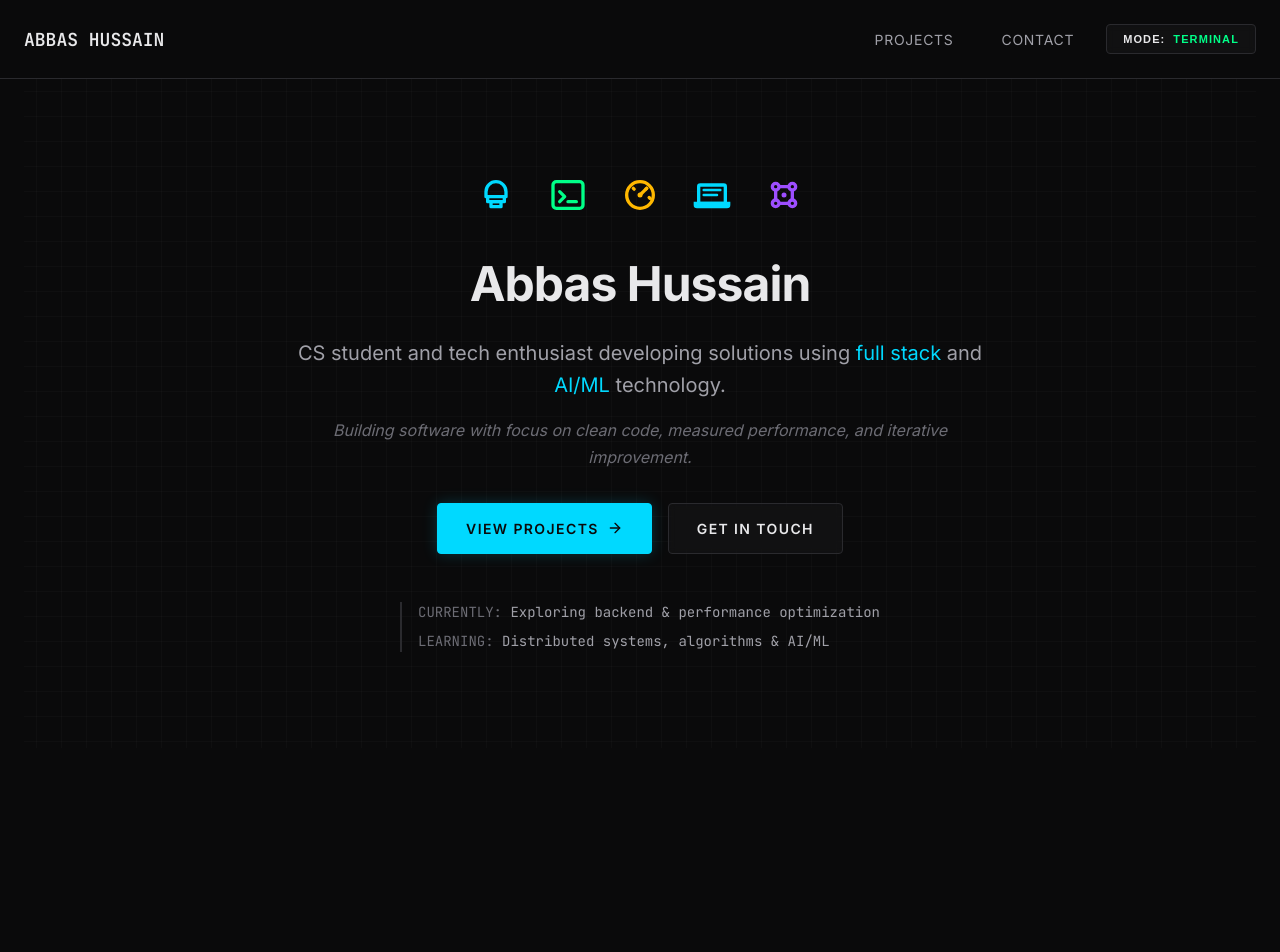
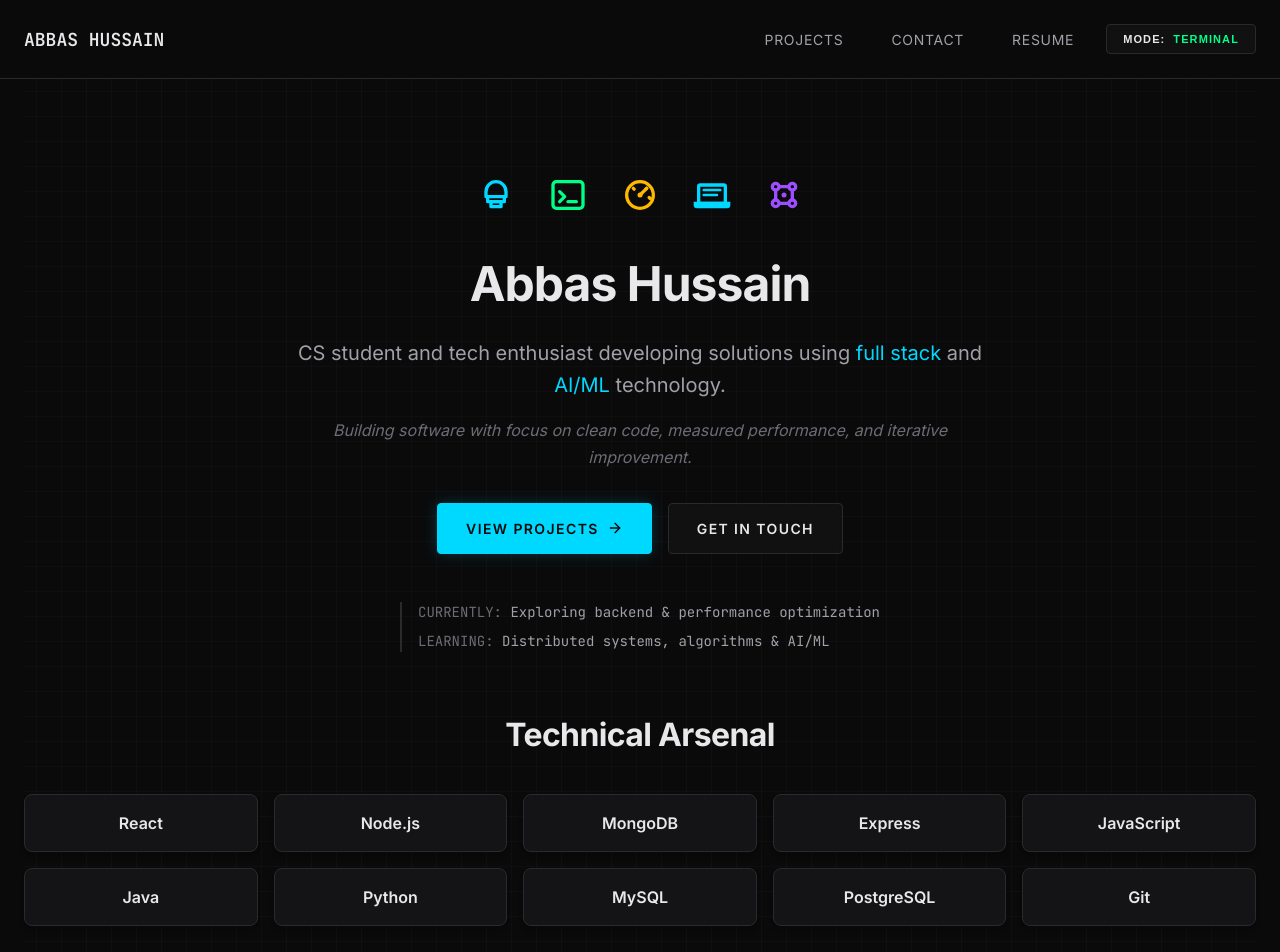
Before and after one commit to Abbas-Hussain-byte/my_portfolio, a React (Vite) app in the folder client/: page / in a window 1280 px wide. Shown: the top 952 px of the page. Before the commit the page ends 800 px from the top, so only its background shows below. Built offline with nearby package versions, Linux system fonts and the light colour scheme.

Commit message:
added tech skills

```diff
--- a/client/src/components/F1Animations.jsx
+++ b/client/src/components/F1Animations.jsx
@@ -113,8 +113,8 @@ export const TelemetryDashboard = ({ size = 100 }) => (
 
             <g transform="translate(58, 35)">
                 {/* Central Data Display */}
-                <text x="17" y="20" fill="var(--text-primary)" fontSize="14" fontWeight="bold" textAnchor="middle">246</text>
-                <text x="17" y="32" fill="var(--text-tertiary)" fontSize="8" textAnchor="middle">KPH</text>
+                <text x="17" y="20" fill="var(--text-primary)" fontSize="14" fontWeight="bold" textAnchor="middle">12+</text>
+                <text x="17" y="32" fill="var(--text-tertiary)" fontSize="7" textAnchor="middle">PROJECTS</text>
             </g>
 
             <g transform="translate(93, 35)">
--- a/client/src/components/Navigation.jsx
+++ b/client/src/components/Navigation.jsx
@@ -41,6 +41,7 @@ function Navigation() {
                     <ul className="nav-links">
                         <li><Link to="/projects" className={isActive('/projects')}>Projects</Link></li>
                         <li><Link to="/contact" className={isActive('/contact')}>Contact</Link></li>
+                        <li><a href="/resume.pdf" download className="nav-link">Resume</a></li>
                     </ul>
                     <button
                         onClick={toggleTheme}
--- a/client/src/pages/Home.jsx
+++ b/client/src/pages/Home.jsx
@@ -131,6 +131,64 @@ function Home() {
                         <span style={{ color: 'var(--text-secondary)' }}>Distributed systems, algorithms & AI/ML</span>
                     </div>
                 </motion.div>
+
+                {/* Skills Section */}
+                <motion.div
+                    variants={itemVariants}
+                    style={{
+                        marginTop: '64px',
+                        width: '100%'
+                    }}
+                >
+                    <h3 style={{ textAlign: 'center', marginBottom: '40px', color: 'var(--text-primary)', fontSize: '32px', fontWeight: 'bold', letterSpacing: '-0.02em' }}>Technical Arsenal</h3>
+                    <motion.div
+                        className="skills-grid"
+                        variants={{
+                            hidden: { opacity: 0 },
+                            visible: {
+                                opacity: 1,
+                                transition: {
+                                    staggerChildren: 0.08,
+                                    delayChildren: 0.2
+                                }
+                            }
+                        }}
+                        initial="hidden"
+                        whileInView="visible"
+                        viewport={{ once: true, margin: "-100px" }}
+                    >
+                        {['React', 'Node.js', 'MongoDB', 'Express', 'JavaScript', 'Java', 'Python', 'MySQL', 'PostgreSQL', 'Git'].map((skill) => (
+                            <motion.div
+                                key={skill}
+                                className="skill-card"
+                                variants={{
+                                    hidden: { y: 30, opacity: 0, scale: 0.9 },
+                                    visible: {
+                                        y: 0,
+                                        opacity: 1,
+                                        scale: 1,
+                                        transition: {
+                                            type: "spring",
+                                            stiffness: 40,
+                                            damping: 10,
+                                            mass: 1
+                                        }
+                                    }
+                                }}
+                                whileHover={{
+                                    scale: 1.05,
+                                    y: -5,
+                                    transition: { duration: 0.2, ease: "easeOut" },
+                                    boxShadow: "0 10px 30px -10px rgba(0, 217, 255, 0.4)",
+                                    borderColor: "var(--accent-primary)"
+                                }}
+                                whileTap={{ scale: 0.98 }}
+                            >
+                                <span style={{ fontWeight: 600, color: 'var(--text-primary)' }}>{skill}</span>
+                            </motion.div>
+                        ))}
+                    </motion.div>
+                </motion.div>
             </motion.section>
         </div >
     )
--- a/client/src/pages/Projects.jsx
+++ b/client/src/pages/Projects.jsx
@@ -1,4 +1,6 @@
+import { useState } from 'react'
 import { motion } from 'framer-motion'
+import { ArrowRight } from 'lucide-react'
 import ProjectCard from '../components/ProjectCard'
 import { projectsData } from '../data/projects'
 import { RacingFlag, Speedometer, Database } from '../components/TechIcons'
@@ -25,6 +27,8 @@ const itemVariants = {
 }
 
 function Projects() {
+    const [activeTab, setActiveTab] = useState('projects')
+
     return (
         <div className="container">
             <motion.section
@@ -56,6 +60,22 @@ function Projects() {
                     </motion.p>
                 </div>
 
+                <div style={{ display: 'flex', gap: '16px', marginBottom: '32px' }}>
+                    <button
+                        className={`btn ${activeTab === 'projects' ? 'btn-primary' : 'btn-secondary'}`}
+                        onClick={() => setActiveTab('projects')}
+                    >
+                        Projects
+                    </button>
+                    <button
+                        className={`btn ${activeTab === 'stats' ? 'btn-primary' : 'btn-secondary'}`}
+                        onClick={() => setActiveTab('stats')}
+                    >
+                        Problem Solving
+                    </button>
+                </div>
+
+                {activeTab === 'projects' ? (
                     <motion.div variants={containerVariants} className="projects-grid">
                         {projectsData.map((project) => (
                             <motion.div key={project.slug} variants={itemVariants}>
@@ -63,6 +83,67 @@ function Projects() {
                             </motion.div>
                         ))}
                     </motion.div>
+                ) : (
+                    <motion.div
+                        variants={containerVariants}
+                        initial="hidden"
+                        animate="visible"
+                        style={{ display: 'grid', gap: '24px' }}
+                    >
+                        {/* SmartInterviews Card */}
+                        <div className="project-card" style={{ cursor: 'default', transform: 'none' }}>
+                            <div className="project-card-header">
+                                <h3 className="project-card-title">SmartInterviews.in</h3>
+                                <span className="status status-live">ACTIVE</span>
+                            </div>
+
+                            <div className="metrics-grid">
+                                <div className="metric-card">
+                                    <span className="metric-label">GLOBAL RANK</span>
+                                    <span className="metric-value">1245<span className="metric-unit">#</span></span>
+                                    <span className="metric-delta metric-delta-positive">Top 5%</span>
+                                </div>
+                                <div className="metric-card">
+                                    <span className="metric-label">PROBLEMS SOLVED</span>
+                                    <span className="metric-value">320<span className="metric-unit">+</span></span>
+                                    <span className="metric-delta metric-delta-positive">+12 this week</span>
+                                </div>
+                                <div className="metric-card">
+                                    <span className="metric-label">CURRENT STREAK</span>
+                                    <span className="metric-value">14<span className="metric-unit">DAYS</span></span>
+                                </div>
+                                <div className="metric-card">
+                                    <span className="metric-label">SCORE</span>
+                                    <span className="metric-value">1450</span>
+                                </div>
+                            </div>
+
+                            <div className="project-card-label">RECENT ACTIVITY</div>
+                            <div style={{ height: '60px', display: 'flex', alignItems: 'flex-end', gap: '4px', marginTop: '16px' }}>
+                                {/* Mock Refreshing Graph */}
+                                {[40, 65, 30, 80, 55, 90, 45, 70, 60, 85, 50, 75, 40, 60, 95].map((h, i) => (
+                                    <motion.div
+                                        key={i}
+                                        initial={{ height: 0 }}
+                                        animate={{ height: `${h}%` }}
+                                        transition={{ delay: i * 0.05, duration: 0.5 }}
+                                        style={{
+                                            flex: 1,
+                                            background: 'var(--accent-primary)',
+                                            opacity: 0.3,
+                                            borderRadius: '2px 2px 0 0'
+                                        }}
+                                    />
+                                ))}
+                            </div>
+                            <div style={{ marginTop: '24px' }}>
+                                <a href="https://smartinterviews.in/profile/abbas_hussain" target="_blank" rel="noopener noreferrer" className="btn btn-secondary" style={{ fontSize: '12px', padding: '8px 16px' }}>
+                                    View Live Profile <ArrowRight size={14} style={{ marginLeft: '8px' }} />
+                                </a>
+                            </div>
+                        </div>
+                    </motion.div>
+                )}
             </motion.section>
         </div>
     )
--- a/client/src/styles/global.css
+++ b/client/src/styles/global.css
@@ -229,6 +229,31 @@ a:hover {
   position: relative;
   overflow: hidden;
   border-radius: 8px;
+  box-shadow: 0 4px 6px -1px rgba(0, 0, 0, 0.1), 0 2px 4px -1px rgba(0, 0, 0, 0.06);
+  /* Default shadow */
+  height: 100%;
+  display: flex;
+  flex-direction: column;
+}
+
+.skill-card {
+  background: var(--bg-secondary);
+  border: 1px solid var(--border-subtle);
+  padding: var(--spacing-md);
+  border-radius: 8px;
+  box-shadow: 0 4px 6px -1px rgba(0, 0, 0, 0.1), 0 2px 4px -1px rgba(0, 0, 0, 0.06);
+  transition: transform 0.2s var(--ease-sharp);
+  display: flex;
+  flex-direction: column;
+  align-items: center;
+  text-align: center;
+  gap: var(--spacing-sm);
+}
+
+.skill-card:hover {
+  transform: translateY(-2px);
+  border-color: var(--accent-primary);
+  box-shadow: 0 10px 15px -3px rgba(0, 0, 0, 0.1), 0 4px 6px -2px rgba(0, 0, 0, 0.05);
 }
 
 .project-card::before {
@@ -295,7 +320,8 @@ a:hover {
 .project-card-links {
   display: flex;
   gap: var(--spacing-md);
-  margin-top: var(--spacing-lg);
+  margin-top: auto;
+  padding-top: var(--spacing-lg);
 }
 
 /* === F1 Status Badges (ON TRACK / IN PITS / RETIRED) === */
@@ -470,6 +496,18 @@ a:hover {
   margin-top: var(--spacing-xl);
 }
 
+.skills-grid {
+  display: grid;
+  grid-template-columns: repeat(2, 1fr);
+  gap: var(--spacing-md);
+}
+
+@media (min-width: 768px) {
+  .skills-grid {
+    grid-template-columns: repeat(5, 1fr);
+  }
+}
+
 /* === Responsive === */
 @media (max-width: 768px) {
   h1 {
```
Also changed, not shown: 1 other file (tests, documents, lock files or other folders). Lines whose indentation alone changed are shown as unchanged.
